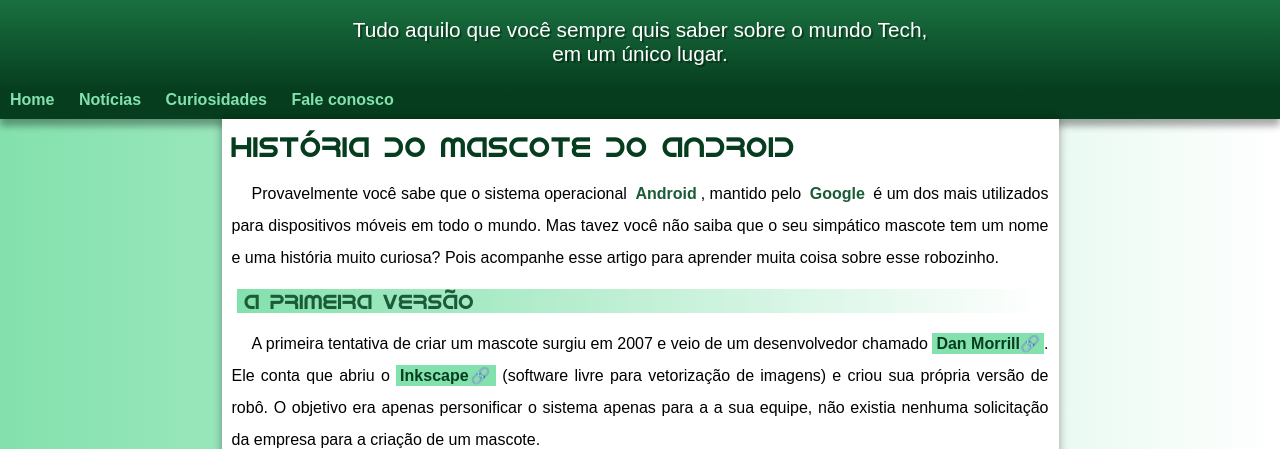
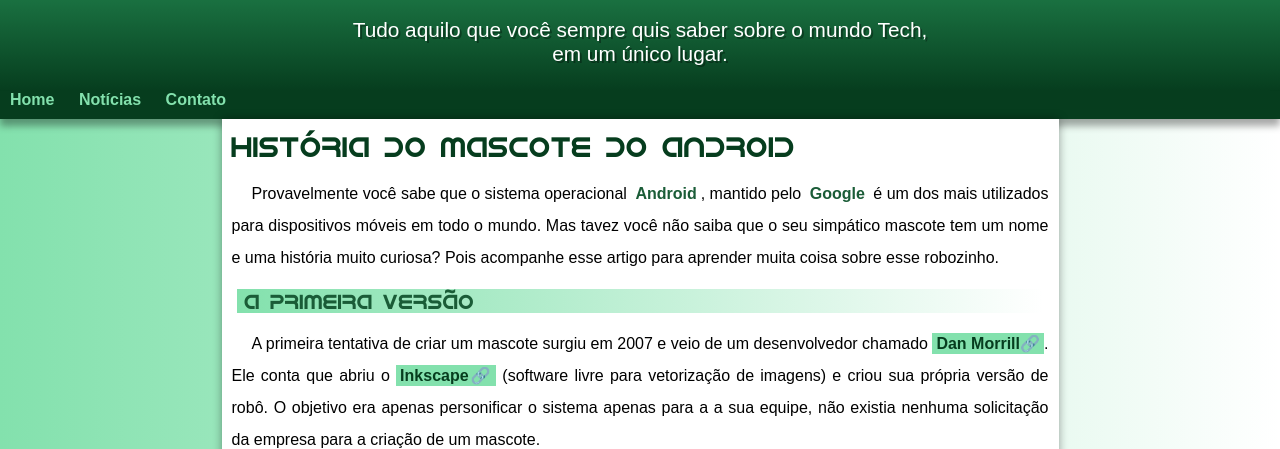
Before and after one commit to GabrielH-NH/projeto-android, a plain HTML site: page index.html in a window 1280 px wide. Shown: the part 99-548 px from the top of the page. Drawn offline with Linux system fonts and the light colour scheme.

Commit message:
Problema de padding corrigido

```diff
--- a/estilo/style.css
+++ b/estilo/style.css
@@ -66,7 +66,7 @@ header > p {
     font-size: 1.3em;
     max-width: 600px;
     margin: auto;
-    margin-bottom: 20px;
+    padding-bottom: 20px;
     padding-right: 10px;
     padding-left: 10px;
     text-shadow: 2px 2px 0px rgba(0, 0, 0, 0.342);
--- a/index.html
+++ b/index.html
@@ -17,8 +17,7 @@
     <nav>
         <a href="">Home</a>
         <a href="">Notícias</a>
-        <a href="">Curiosidades</a>
-        <a href="">Fale conosco</a>
+        <a href="">Contato</a>
     </nav>
     <main>
         <article>
```
